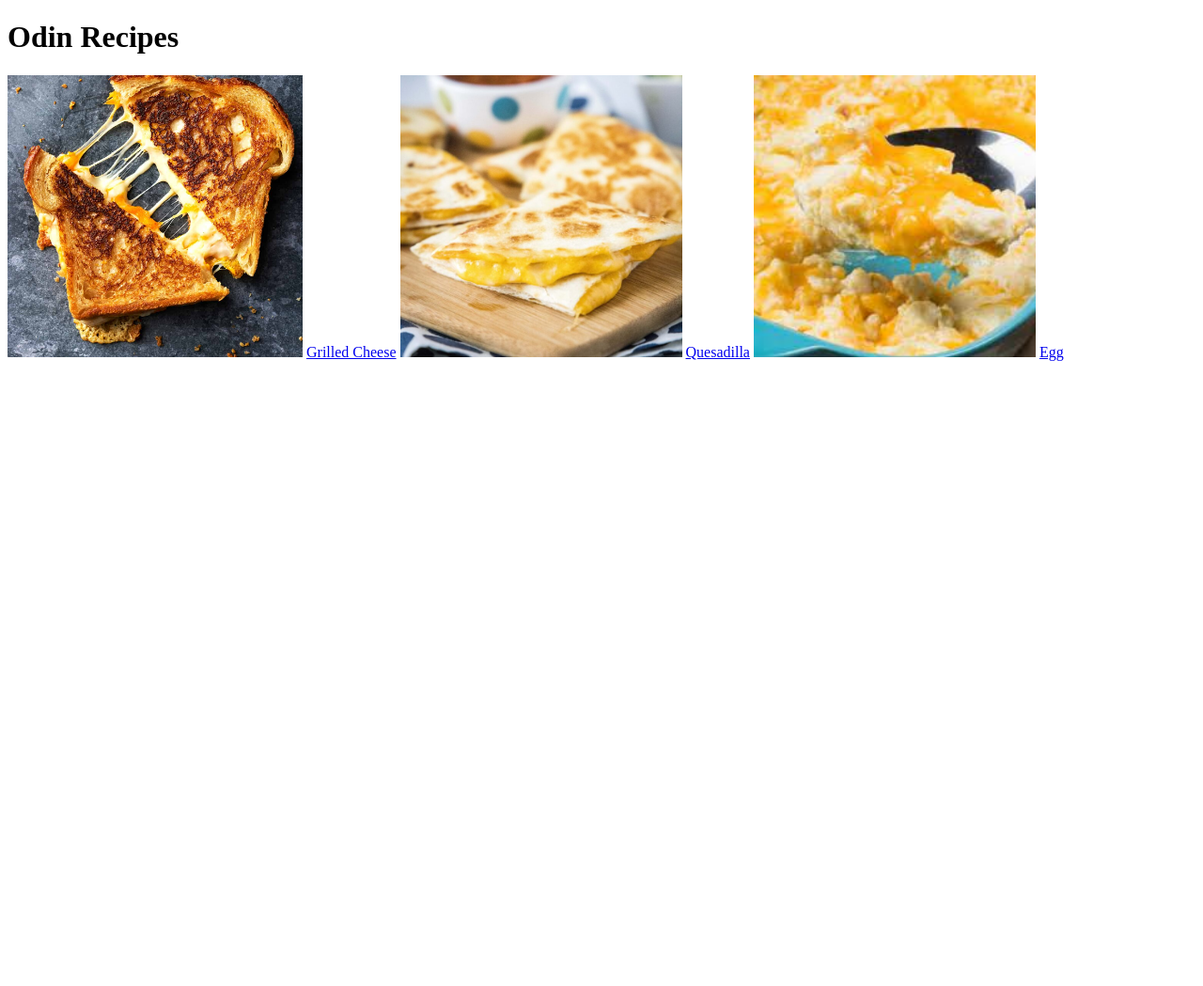
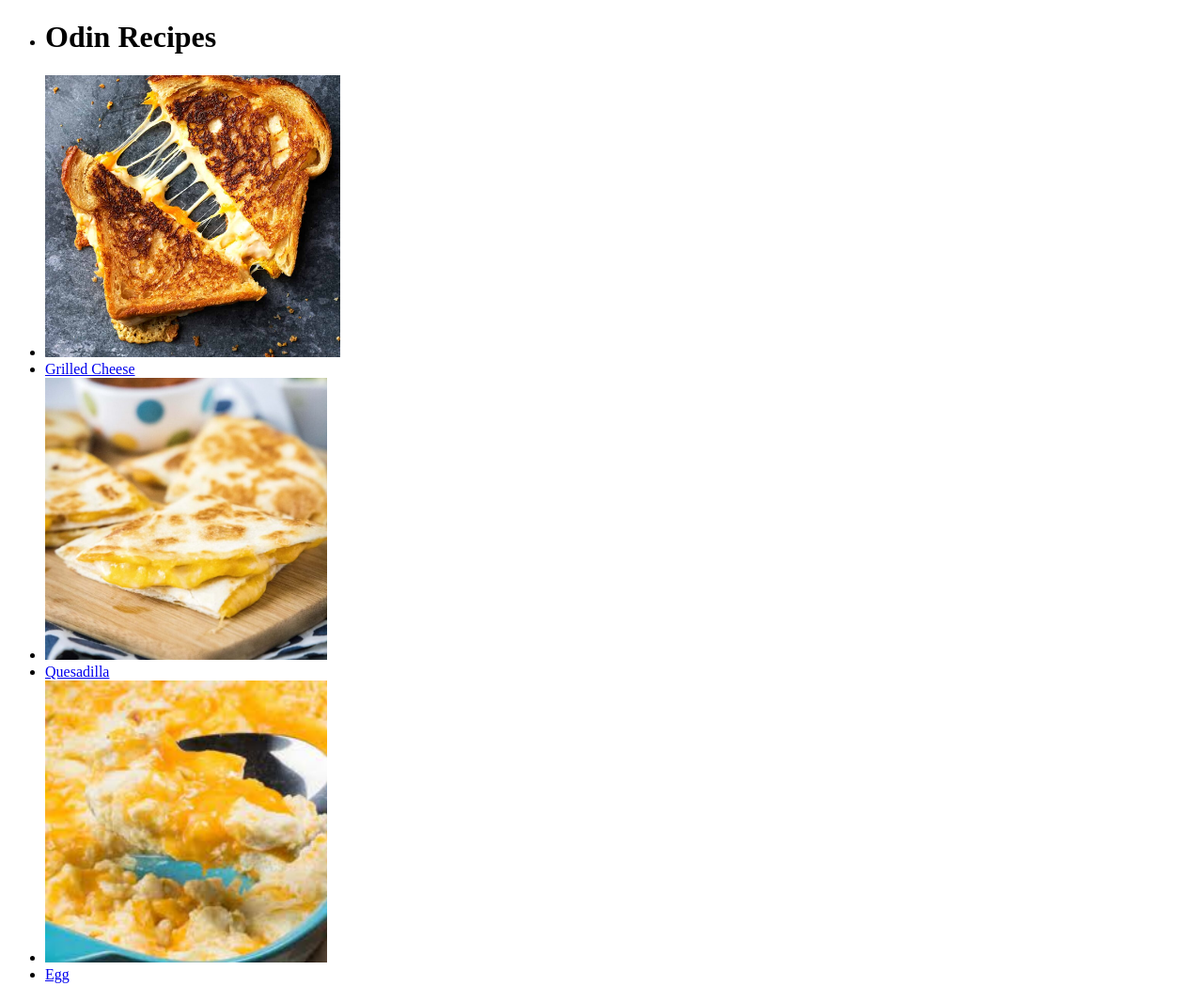
Before and after one commit to keylime-soda/odin-recipes, a plain HTML site: page index.html in a window 1280 px wide. Shown: the whole page at 94% size. Before the commit the page ends 800 px from the top, so only its background shows below. Drawn offline with Linux system fonts and the light colour scheme.

Commit message:
Reorder recipes

```diff
--- a/index.html
+++ b/index.html
@@ -5,13 +5,15 @@
     <title>Recipes</title>
 </head>
 <body>
-    <h1>Odin Recipes</h1>
-    <img src="recipes/grilled-cheese.jpg" alt="The best grilled cheese sandwich" height="300" width="314">
-    <a href="recipes/grilledcheese.html">Grilled Cheese</a>
-    <img src="recipes/quesadilla.jpg" alt="a lil teeny quesadilla" height="300" width="300">
-    <a href="recipes/quesadilla.html">Quesadilla</a>
-    <img src="recipes/egg.jpg" alt="eg" height="300" width="300">
-    <a href="recipes/egg.html">Egg</a>
+    <ul>
+        <li><h1>Odin Recipes</h1></li>
+        <li><img src="recipes/grilled-cheese.jpg" alt="The best grilled cheese sandwich" height="300" width="314"></li>
+        <li><a href="recipes/grilledcheese.html">Grilled Cheese</a></li>
+        <li><img src="recipes/quesadilla.jpg" alt="a lil teeny quesadilla" height="300" width="300"></li>
+        <li><a href="recipes/quesadilla.html">Quesadilla</a></li>
+        <li><img src="recipes/egg.jpg" alt="eg" height="300" width="300"></li>
+        <li><a href="recipes/egg.html">Egg</a></li>
+    </ul>
 </body>
 
 </html>
```
